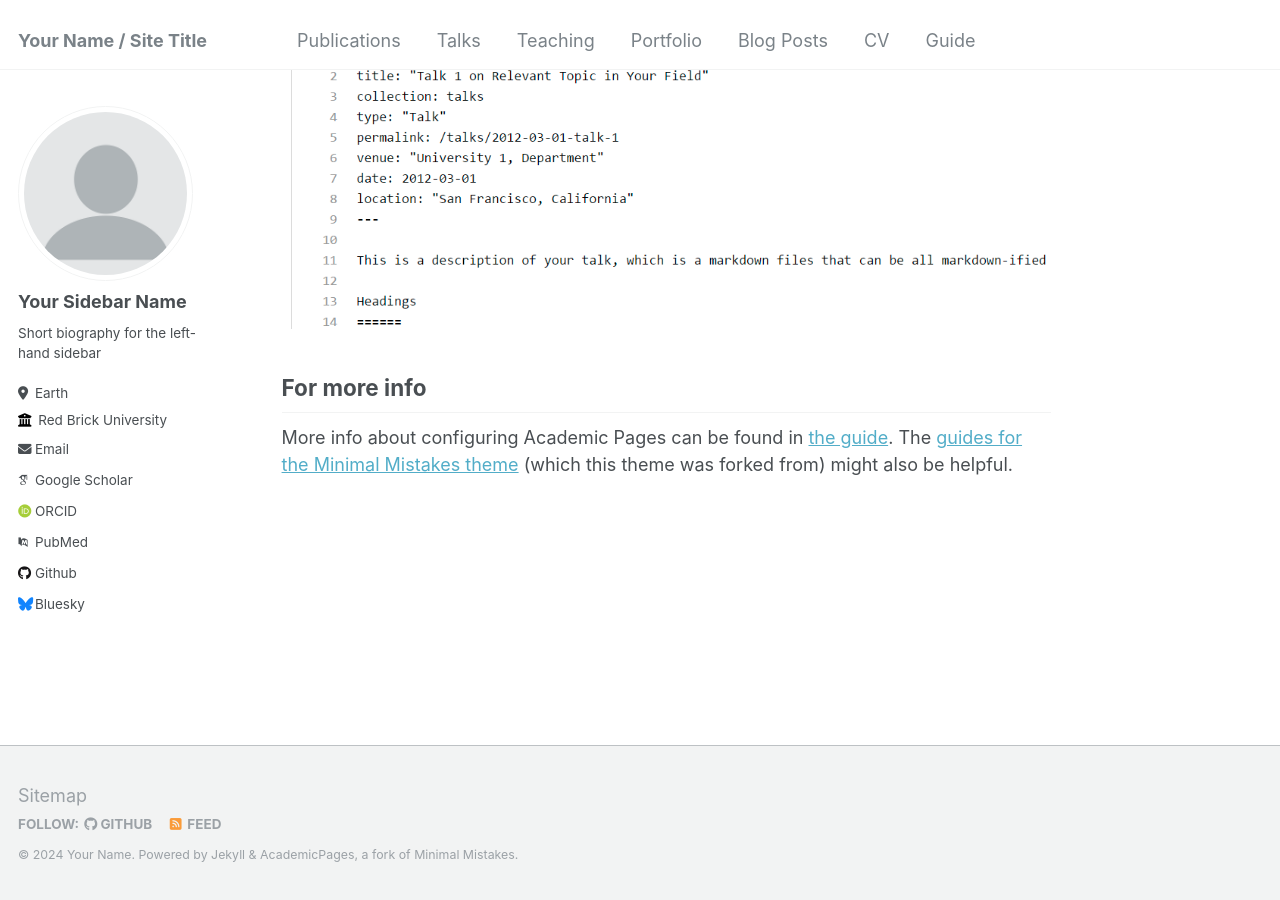
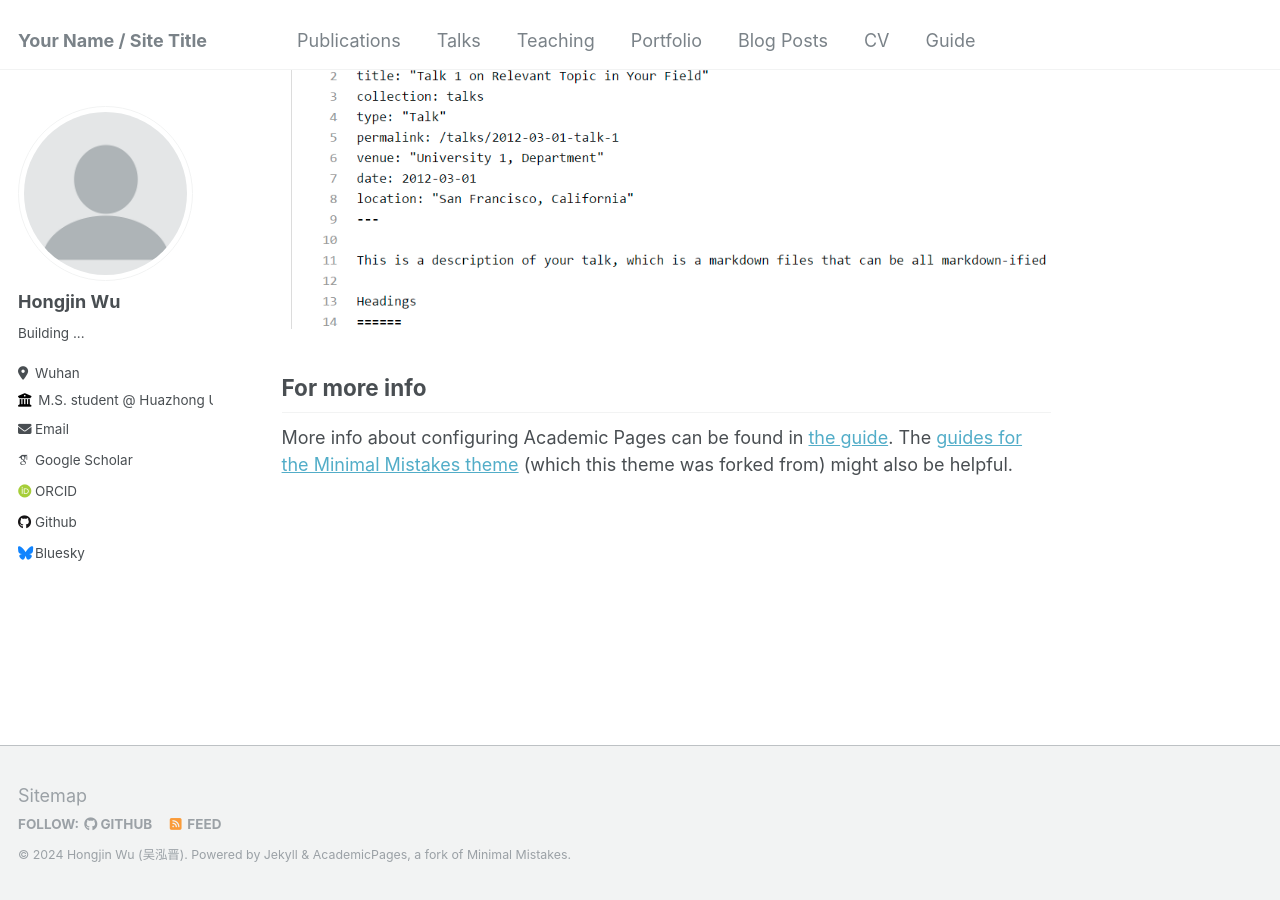
Before and after one commit to whjdark/whjdark.github.io, a Jekyll site: the page built from _pages/about.md, in a window 1280 px wide and 900 px high, scrolled down 2660 px. Built offline with Jekyll 4.4.1, drawn with Linux system fonts in a browser that asks for light colours; some web fonts are replaced.

Commit message:
Update _config.yml

```diff
--- a/_config.yml
+++ b/_config.yml
@@ -10,11 +10,11 @@
 locale                   : "en-US"
 title                    : "Your Name / Site Title"
 title_separator          : "-"
-name                     : &name "Your Name"
+name                     : &name "Hongjin Wu (吴泓晋)"
 description              : &description "personal description"
-url                      : https://academicpages.github.io # the base hostname & protocol for your site e.g. "https://mmistakes.github.io"
+url                      : https://github.com/whjdark # the base hostname & protocol for your site e.g. "https://mmistakes.github.io"
 baseurl                  : "" # the subpath of your site, e.g. "/blog"
-repository               : "academicpages/academicpages.github.io"
+repository               : ""
 
 # Site Author - The following control what appear as part of the author content on the side bar.
 #               If a field is blank the icon and link will not appear, otherwise it will be shown.
@@ -22,21 +22,21 @@ repository               : "academicpages/academicpages.github.io"
 author:
   # Biographic information
   avatar           : "profile.png"
-  name             : "Your Sidebar Name"
+  name             : "Hongjin Wu"
   pronouns         : # example: "she/her"
-  bio              : "Short biography for the left-hand sidebar"
-  location         : "Earth"
-  employer         : "Red Brick University"
+  bio              : "Building ... "
+  location         : "Wuhan"
+  employer         : "M.S. student @ Huazhong University of Science & Technology"
   uri              : # URL
-  email            : "none@example.org"
+  email            : "wuhongjin@hust.edu.cn"
 
   # Academic websites
   arxiv            : # URL - Update with the correct link to your profile
-  googlescholar    : "https://scholar.google.com/citations?user=PS_CX0AAAAAJ"
+  googlescholar    : "https://scholar.google.com/citations?user=aSNdPqkAAAAJ&hl=zh-CN"
   impactstory      : # URL
-  orcid            : "http://orcid.org/yourorcidurl"
+  orcid            : "https://orcid.org/0000-0002-5604-2512"
   semantic         : # URL
-  pubmed           : "https://www.ncbi.nlm.nih.gov/pubmed/?term=john+snow"
+  pubmed           : # URL
   researchgate     : # URL
 
   # Repositories and software development
```
